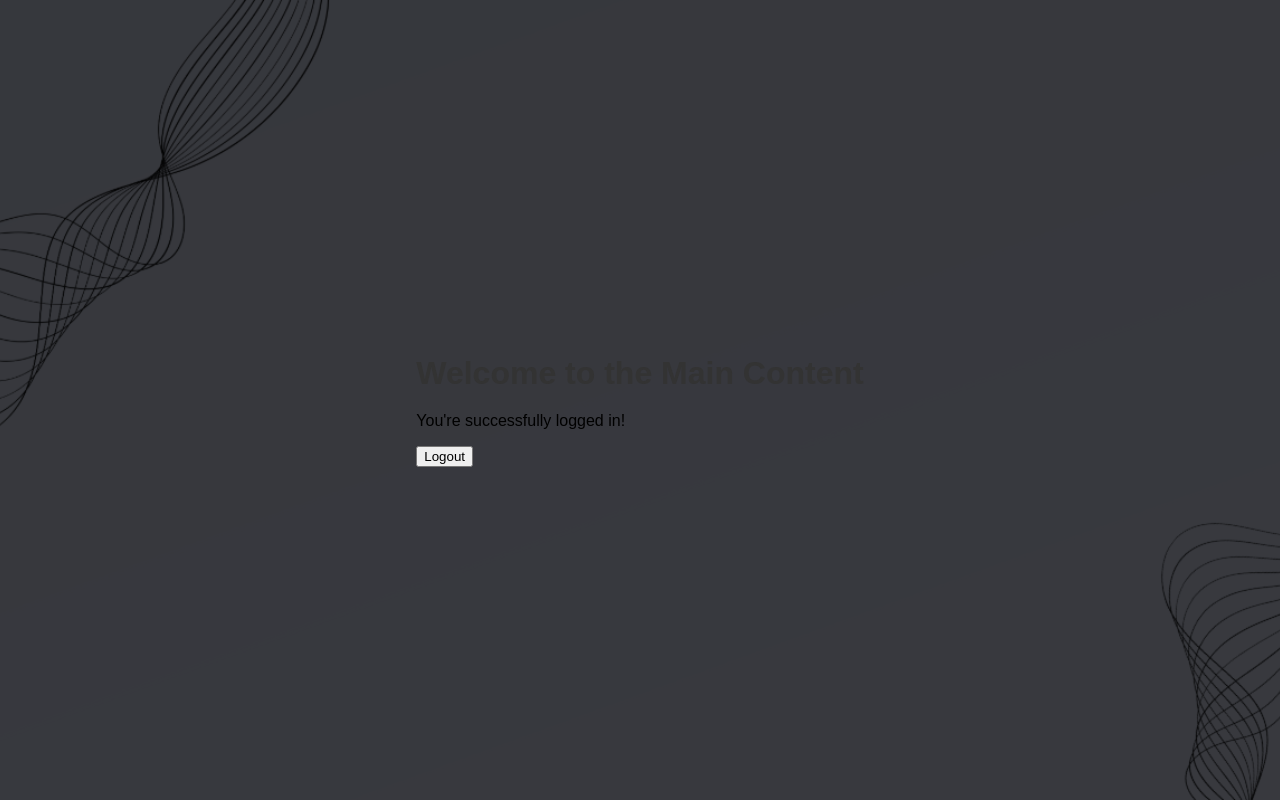
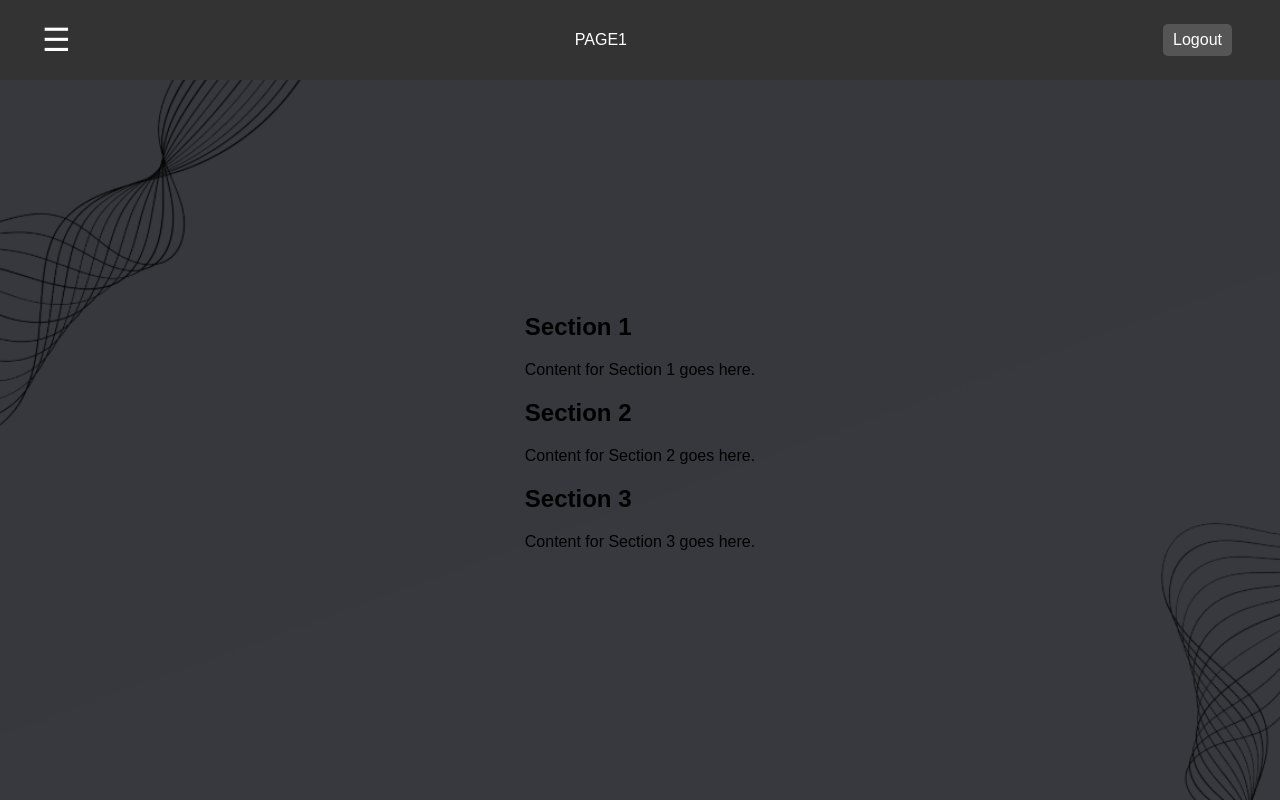
Before and after one commit to Siddhant-Lakhotia/dashboard, a plain HTML site: page main.html in a window 1280 px wide. Drawn offline with Linux system fonts and the light colour scheme; sample sign-in values are in the browser's storage.

Commit message:
main.html

```diff
--- a/main.html
+++ b/main.html
@@ -5,13 +5,113 @@
   <meta name="viewport" content="width=device-width, initial-scale=1.0">
   <title>Main Content</title>
   <link rel="stylesheet" href="styles.css">
+  <style>
+    /* Styles for Header */
+    .header {
+      background: #333;
+      color: white;
+      padding: 0px;
+      display: flex;
+      justify-content: space-between;
+      align-items: center;
+      position: fixed;
+      width: 100vw;
+      height:10vh;
+      top: 0;
+      z-index: 1000;
+    }
+
+    .menu-button {
+      font-size: 2rem;
+      cursor: pointer;
+      color: white;
+      background: none;
+      border: none;
+      margin: 10px;
+      padding-left:2rem
+    }
+
+    .logout-button {
+      font-size: 1rem;
+      padding: 7px 10px;
+      background: #555;
+      margin: 0 3rem;
+      border: none;
+      color: white;
+      border-radius: 5px;
+      cursor: pointer;
+    }
+
+    /* Left-Side Menu */
+    .side-menu {
+      background: #444;
+      backdrop-filter: blur(10px);
+      border: 1px solid #555;
+      color: white;
+      width: 250px;
+      height: 100vh;
+      position: fixed;
+      top: 0;
+      left: -260px; /* Hidden by default */
+      transition: left 0.3s;
+      padding-top: 10vh; /* Space for the header */
+    }
+
+    .side-menu a {
+      display: block;
+      padding: 15px;
+      color: white;
+      text-decoration: none;
+      border-bottom: 1px solid #555;
+    }
+
+    .side-menu a:hover {
+      background: #555;
+    }
+
+    .main-content {
+      margin: 80px 20px 20px 20px; /* Push content below header */
+    }
+
+    /* Menu Open State */
+    .side-menu.open {
+      left: 0;
+    }
+
+
+
+
+  </style>
 </head>
 <body>
+  <!-- Header Section -->
+  <div class="header">
+    <button class="menu-button" onclick="toggleMenu()">☰</button>
+    <p>PAGE1</p>
+    <button class="logout-button" onclick="logout()">Logout</button>
+  </div>
+
+  <!-- Left-Side Menu -->
+  <div class="side-menu" id="sideMenu">
+    <a href="#section0" onclick="updateHeader('Section 0')">Section 0</a>
+    <a href="#section1" onclick="updateHeader('Section 1')">Section 1</a>
+    <a href="#section2" onclick="updateHeader('Section 2')">Section 2</a>
+    <a href="#section3" onclick="updateHeader('Section 3')">Section 3</a>
+    <a href="#section4" onclick="updateHeader('Section 4')">Section 4</a>
+  </div>
+
+  <!-- Main Content Section -->
   <div class="main-content">
-      <h1>Welcome to the Main Content</h1>
-      <p>You're successfully logged in!</p>
-      <button onclick="logout()">Logout</button>
+    <h2 id="section1">Section 1</h2>
+    <p>Content for Section 1 goes here.</p>
+
+    <h2 id="section2">Section 2</h2>
+    <p>Content for Section 2 goes here.</p>
+
+    <h2 id="section3">Section 3</h2>
+    <p>Content for Section 3 goes here.</p>
   </div>
+
   <script>
     // Check if user is logged in
     if (!localStorage.getItem('loggedIn')) {
@@ -23,6 +123,18 @@
       localStorage.removeItem('loggedIn');
       window.location.href = 'index.html'; // Redirect to login page after logout
     }
+
+    // Toggle Side Menu
+    function toggleMenu() {
+      const menu = document.getElementById("sideMenu");
+      menu.classList.toggle("open");
+    }
+
+    // Update Header with Section Name
+    function updateHeader(sectionName) {
+      document.getElementById("sectionName").textContent = sectionName;
+      toggleMenu(); // Optionally close the menu after selecting a section
+    }
   </script>
 </body>
 </html>
```
Lines whose indentation alone changed are shown as unchanged.
